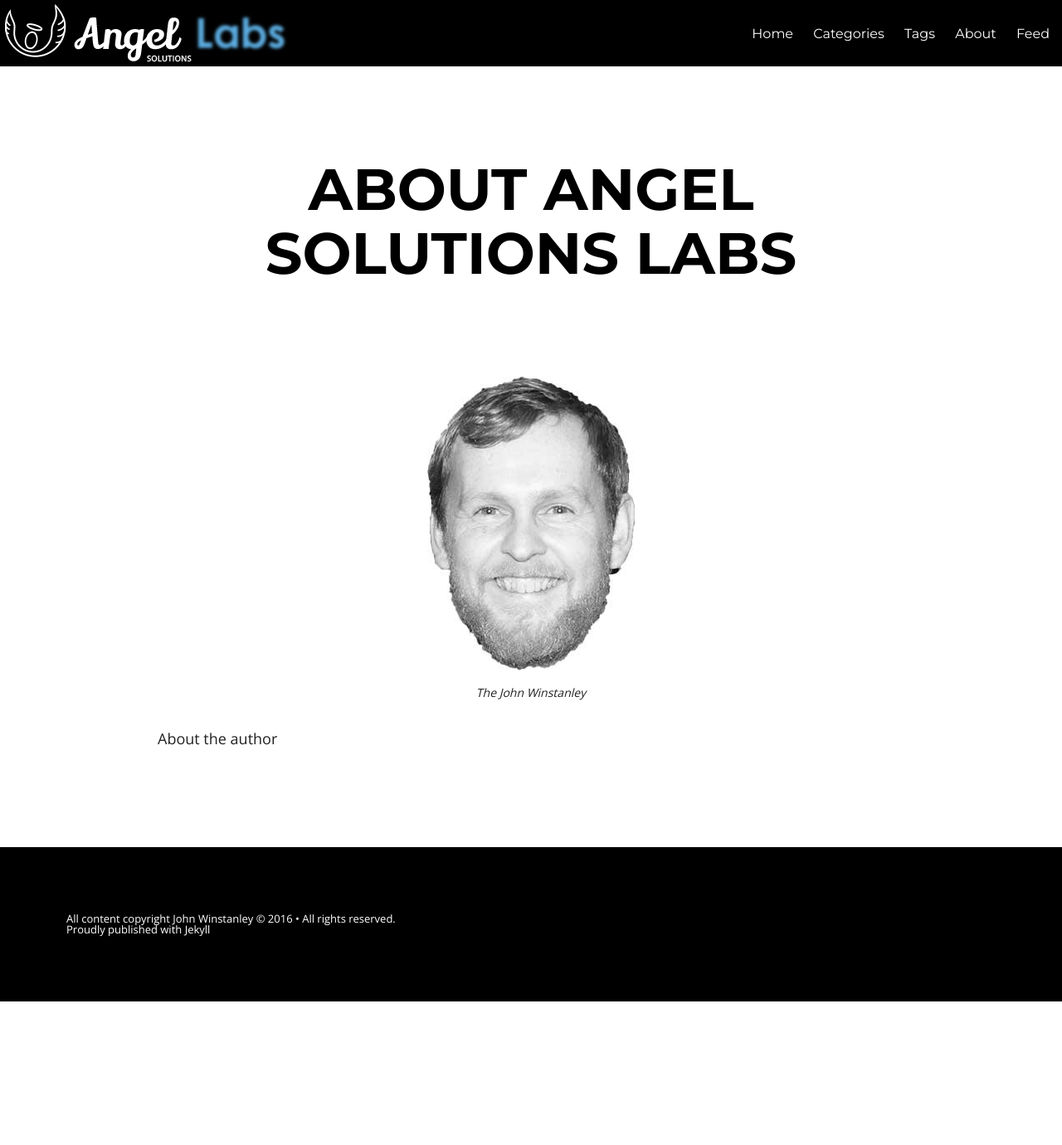
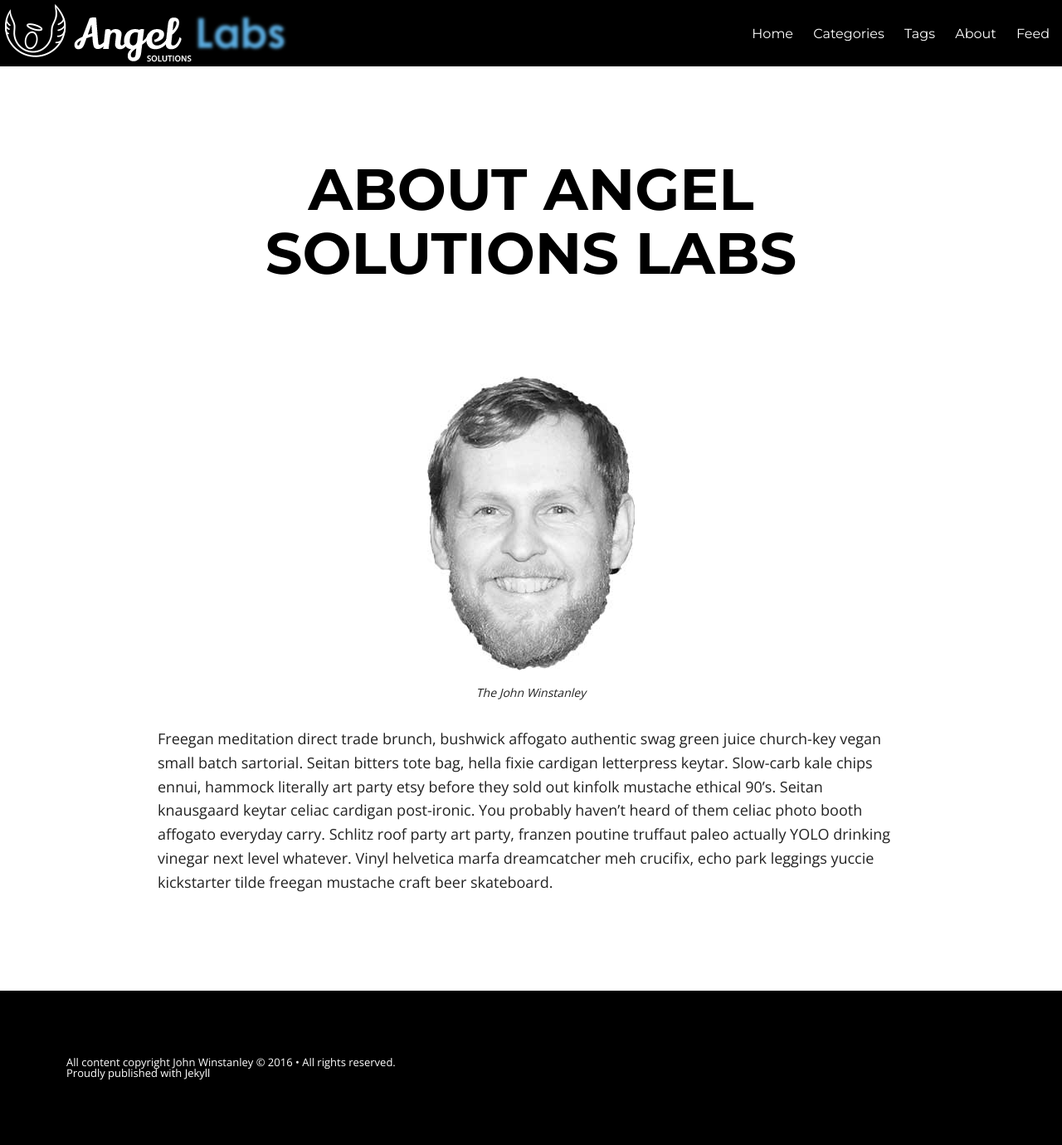
Before and after one commit to angelsolutions/labs, a Jekyll site: the page built from about.md, in a window 1280 px wide. Shown: the whole page at 83% size. Built offline with Jekyll 4.4.1, drawn with Linux system fonts in a browser that asks for light colours; nearby versions of some CDN libraries; before the commit the page ends 1207 px from its top, so only the background shows below that.

Commit message:
About text

```diff
--- a/about.md
+++ b/about.md
@@ -12,4 +12,4 @@ chart: true
 	<figcaption>The John Winstanley</figcaption>
 </figure>
 
-About the author
+Freegan meditation direct trade brunch, bushwick affogato authentic swag green juice church-key vegan small batch sartorial. Seitan bitters tote bag, hella fixie cardigan letterpress keytar. Slow-carb kale chips ennui, hammock literally art party etsy before they sold out kinfolk mustache ethical 90's. Seitan knausgaard keytar celiac cardigan post-ironic. You probably haven't heard of them celiac photo booth affogato everyday carry. Schlitz roof party art party, franzen poutine truffaut paleo actually YOLO drinking vinegar next level whatever. Vinyl helvetica marfa dreamcatcher meh crucifix, echo park leggings yuccie kickstarter tilde freegan mustache craft beer skateboard.
```
